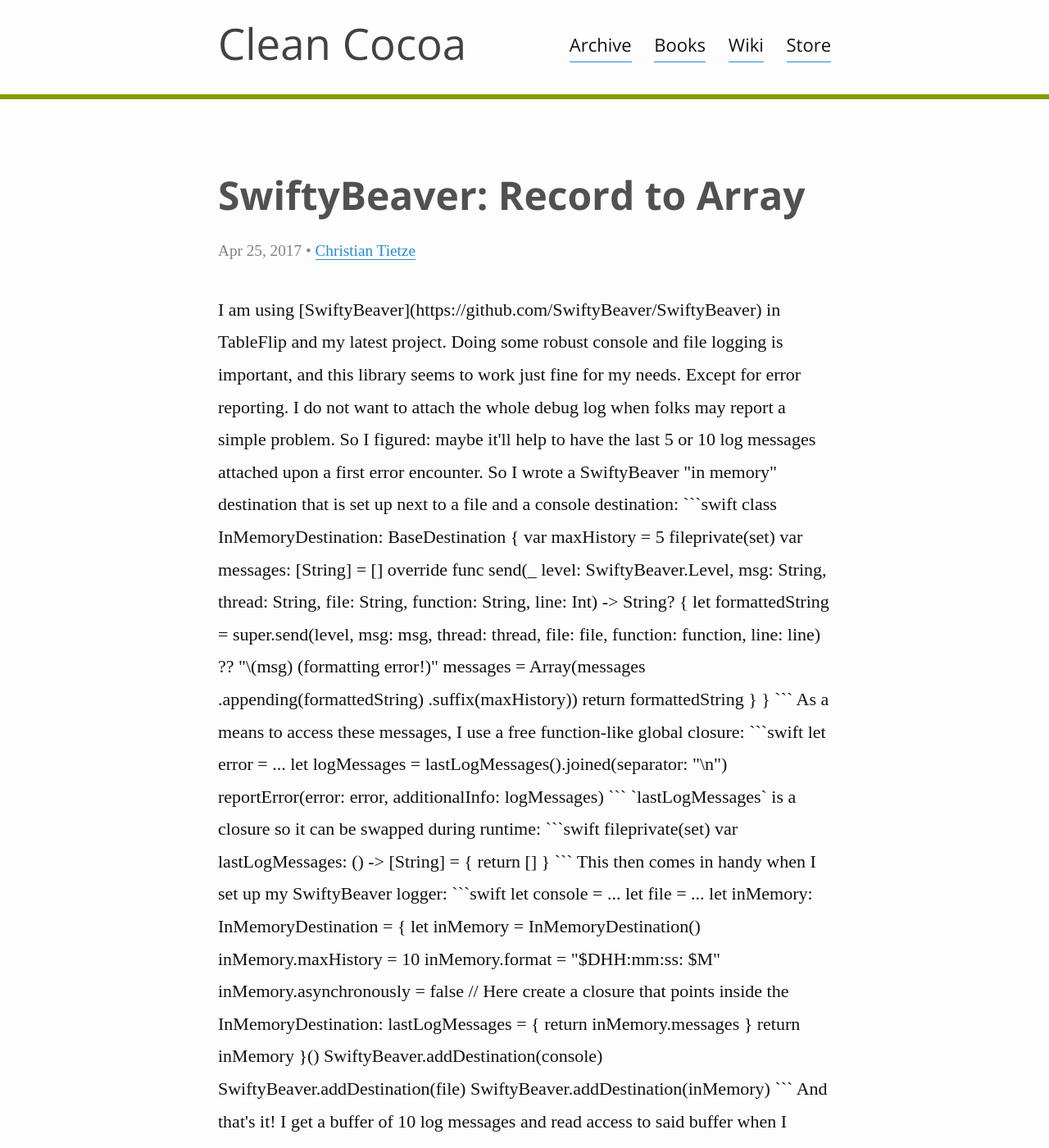
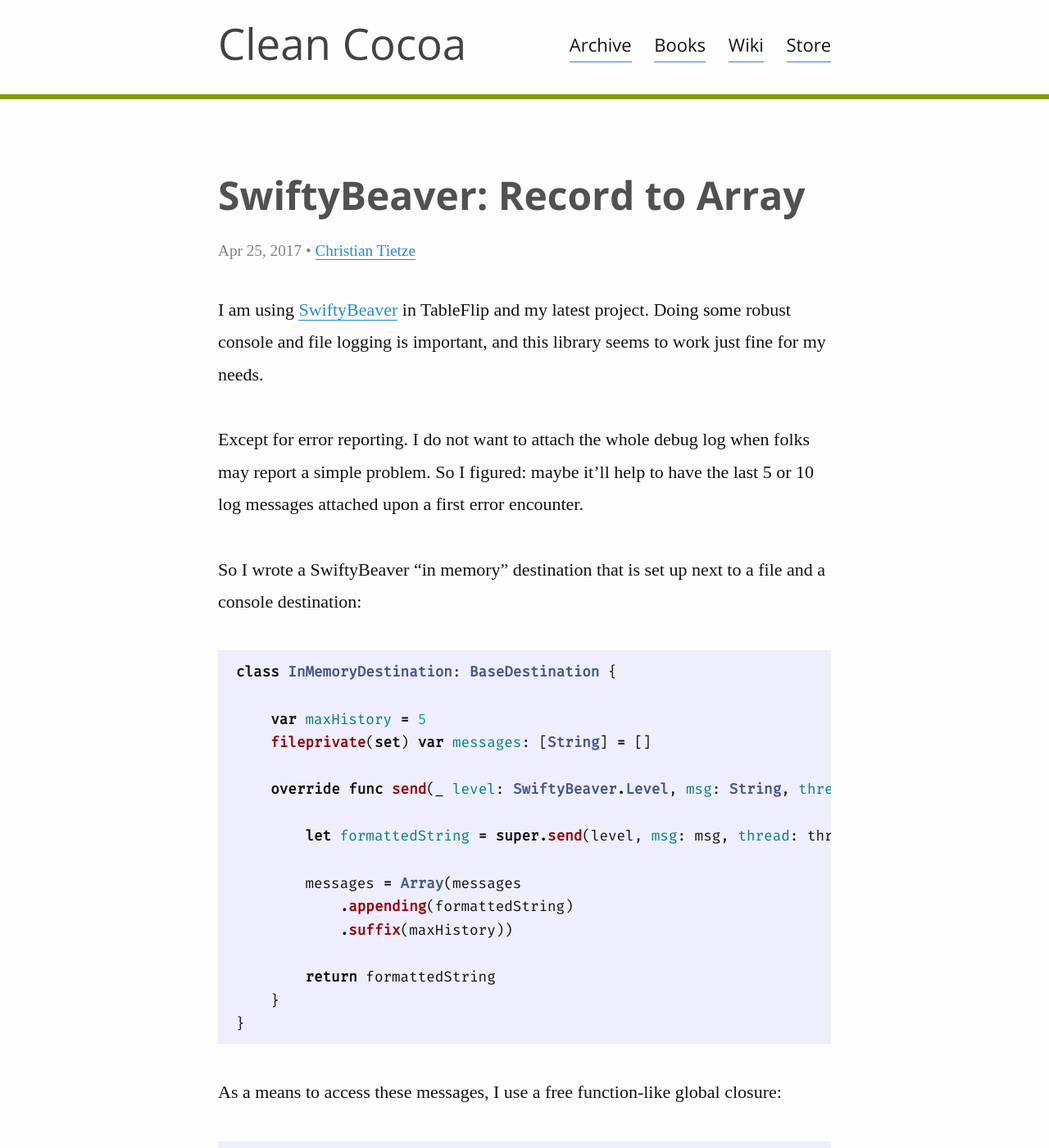
Before and after one commit to CleanCocoa/cleancocoa.github.io, a Jekyll site: the page built from _posts/2017-04-25-swiftybeaver-record-to-array.md, in a window 1280 px wide and 1400 px high. Shown: the whole window at 82% size. Built offline with Jekyll 4.4.1, drawn with Linux system fonts in a browser that asks for light colours; some web fonts are replaced; some of the changed lines change nothing that is shown; some of the changed text lies outside the part shown.

Commit message:
use MD to render post properly ffs

````diff
--- a/_posts/2017-04-25-swiftybeaver-record-to-array.txt
+++ b/_posts/2017-04-25-swiftybeaver-record-to-array.md
@@ -1,7 +1,6 @@
 ---
 title: "SwiftyBeaver: Record to Array"
 created_at: 2017-04-25 07:42:30 +0200
-kind: worklog
 tags: [ log, error ]
 comments: on
 ---
@@ -11,6 +10,7 @@
 Except for error reporting. I do not want to attach the whole debug log when folks may report a simple problem. So I figured: maybe it'll help to have the last 5 or 10 log messages attached upon a first error encounter.
 
 So I wrote a SwiftyBeaver "in memory" destination that is set up next to a file and a console destination:
+
 
 ```swift
 class InMemoryDestination: BaseDestination {
@@ -39,7 +39,7 @@
 reportError(error: error, additionalInfo: logMessages)
 ```
 
-`lastLogMessages` is a closure so it can be swapped during runtime:
+Here, `lastLogMessages` is a closure so it can be swapped during runtime:
 
 ```swift
 fileprivate(set) var lastLogMessages: () -> [String] = { return [] }
````
